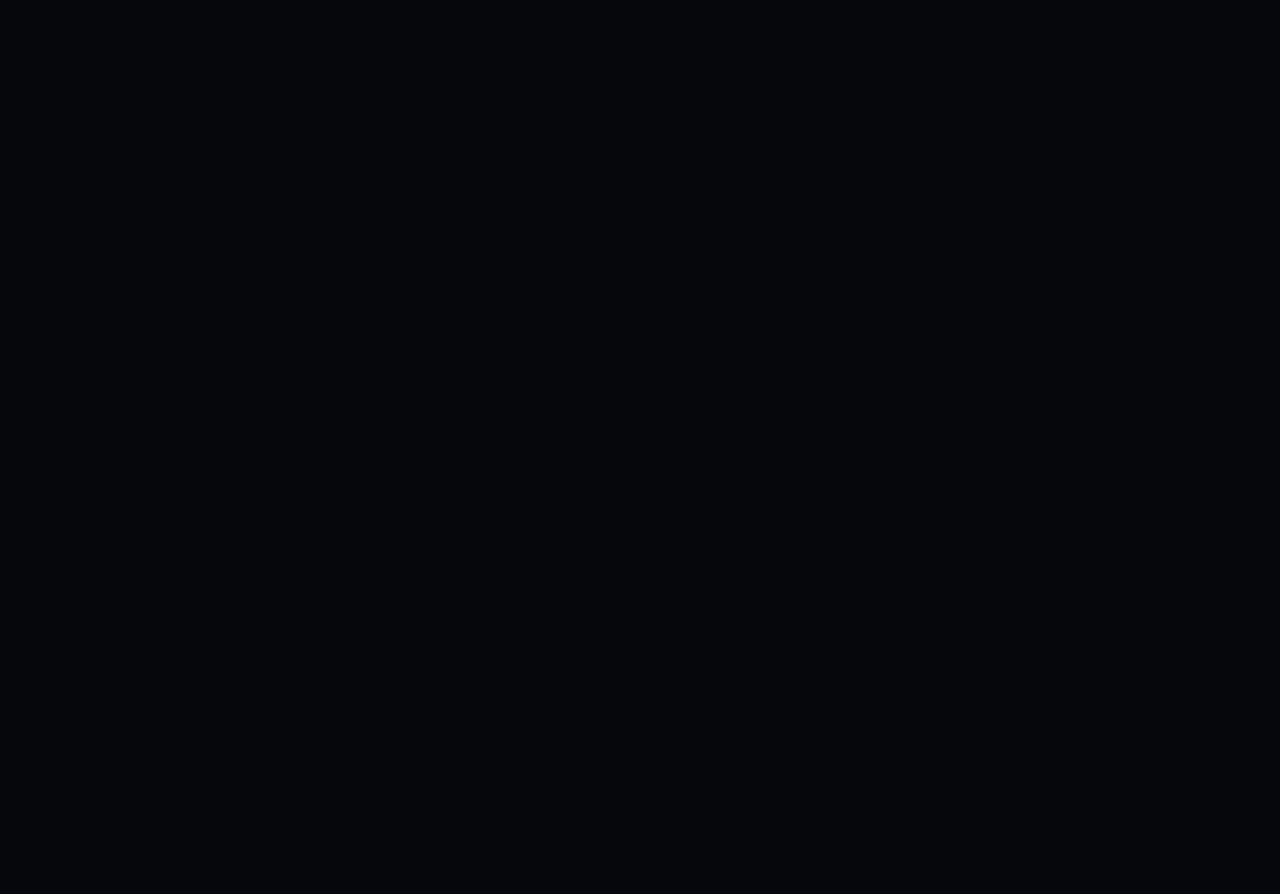
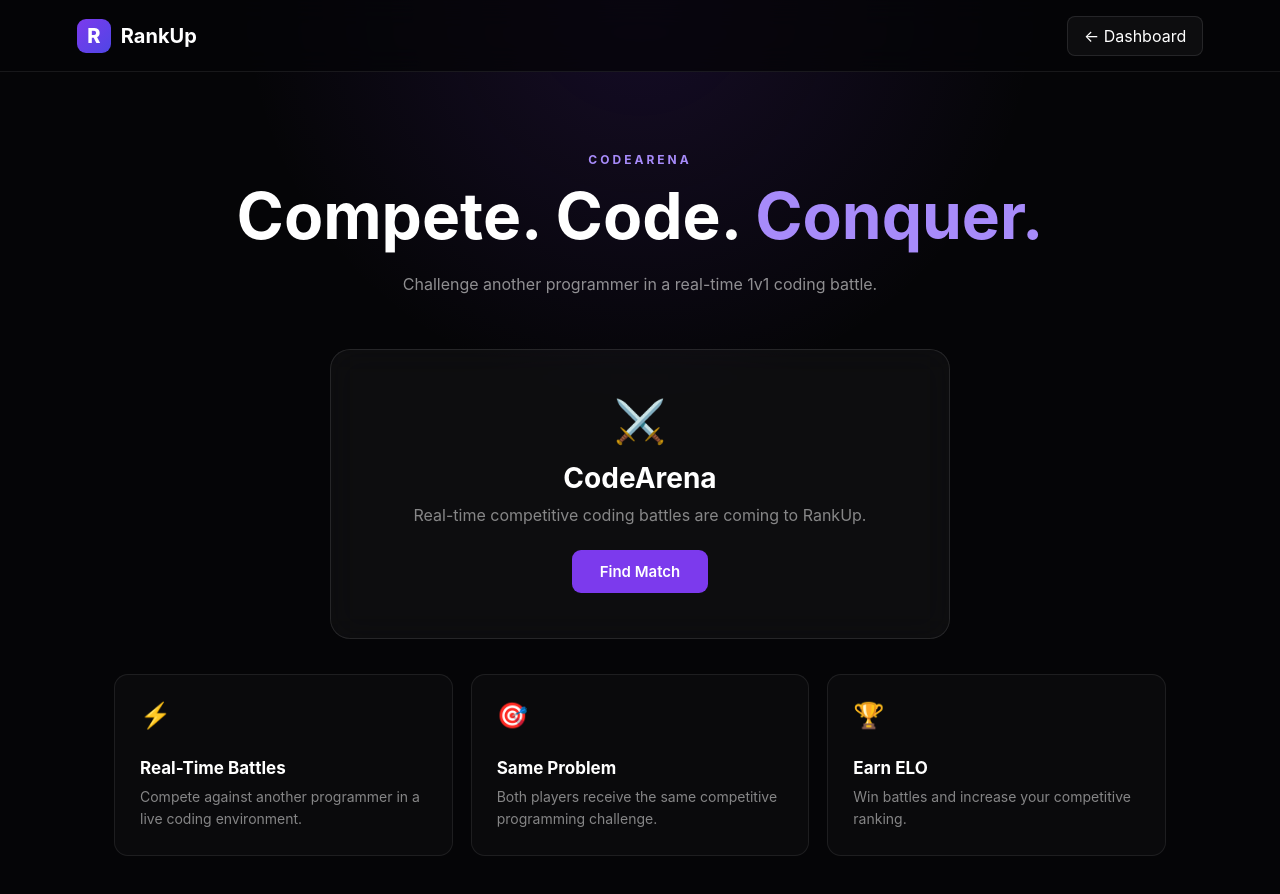
Before and after one commit to Beerugupta9621/RankUp, a React app in the folder frontend/: page /arena in a window 1280 px wide. Before the commit this address had no page. Shown: the top 894 px of the page. Before the commit the page ends 800 px from the top, so only its background shows below. Built offline with nearby package versions, Linux system fonts and the light colour scheme; the HTML template or start-up script is replaced by a standard one.

Commit message:
feat: add CodeArena page

```diff
--- a/frontend/src/App.jsx
+++ b/frontend/src/App.jsx
@@ -11,6 +11,8 @@ import Problems from "./pages/Problems";
 import ProblemDetails from "./pages/ProblemDetails";
 import SubmissionHistory from "./pages/SubmissionHistory";
 import SubmissionDetails from "./pages/SubmissionDetails";
+import Arena from "./pages/Arena";
+
 function LandingPage() {
     return (
         <div className="app">
@@ -216,6 +218,7 @@ function App() {
                 path="/problems/:id"
                 element={<ProblemDetails />}
             />
+            <Route path="/arena" element={<Arena />} />
             <Route
               path="/submissions"
                   element={<SubmissionHistory />}
--- /dev/null
+++ b/frontend/src/pages/Arena.css
@@ -0,0 +1,190 @@
+.arena-page {
+    min-height: 100vh;
+    background:
+        radial-gradient(
+            circle at top,
+            rgba(124, 58, 237, 0.14),
+            transparent 35%
+        ),
+        #050507;
+    color: white;
+}
+
+
+/* NAVBAR */
+
+.arena-nav {
+    height: 72px;
+    padding: 0 6%;
+    display: flex;
+    align-items: center;
+    justify-content: space-between;
+    border-bottom: 1px solid rgba(255, 255, 255, 0.08);
+    background: rgba(5, 5, 7, 0.75);
+    backdrop-filter: blur(14px);
+}
+
+.arena-logo {
+    display: flex;
+    align-items: center;
+    gap: 10px;
+    cursor: pointer;
+    font-size: 20px;
+    font-weight: 700;
+}
+
+.arena-logo-icon {
+    width: 34px;
+    height: 34px;
+    display: flex;
+    align-items: center;
+    justify-content: center;
+    border-radius: 9px;
+    background: linear-gradient(
+        135deg,
+        #7c3aed,
+        #4f46e5
+    );
+    font-weight: 800;
+}
+
+.arena-back-btn {
+    padding: 9px 16px;
+    border: 1px solid rgba(255, 255, 255, 0.1);
+    border-radius: 8px;
+    background: rgba(255, 255, 255, 0.04);
+    color: white;
+    cursor: pointer;
+}
+
+
+/* MAIN */
+
+.arena-main {
+    max-width: 1100px;
+    margin: auto;
+    padding: 80px 24px;
+    text-align: center;
+}
+
+.arena-label {
+    margin-bottom: 14px;
+    color: #a78bfa;
+    font-size: 12px;
+    font-weight: 700;
+    letter-spacing: 3px;
+}
+
+.arena-title {
+    margin: 0;
+    font-size: clamp(38px, 6vw, 64px);
+    line-height: 1.1;
+}
+
+.arena-title span {
+    color: #a78bfa;
+}
+
+.arena-description {
+    max-width: 600px;
+    margin: 20px auto 50px;
+    color: rgba(255, 255, 255, 0.55);
+    line-height: 1.7;
+}
+
+
+/* ARENA CARD */
+
+.arena-card {
+    max-width: 620px;
+    margin: auto;
+    padding: 45px 30px;
+    border: 1px solid rgba(255, 255, 255, 0.1);
+    border-radius: 20px;
+    background: rgba(255, 255, 255, 0.035);
+    backdrop-filter: blur(16px);
+}
+
+.arena-icon {
+    font-size: 42px;
+    margin-bottom: 15px;
+}
+
+.arena-card h2 {
+    margin: 0 0 10px;
+    font-size: 28px;
+}
+
+.arena-card p {
+    margin-bottom: 25px;
+    color: rgba(255, 255, 255, 0.5);
+}
+
+.find-match-btn {
+    padding: 12px 28px;
+    border: none;
+    border-radius: 9px;
+    background: #7c3aed;
+    color: white;
+    font-size: 15px;
+    font-weight: 600;
+    cursor: pointer;
+}
+
+.find-match-btn:hover {
+    opacity: 0.9;
+}
+
+
+/* FEATURES */
+
+.arena-features {
+    display: grid;
+    grid-template-columns: repeat(3, 1fr);
+    gap: 18px;
+    margin-top: 35px;
+}
+
+.arena-feature-card {
+    padding: 25px;
+    text-align: left;
+    border: 1px solid rgba(255, 255, 255, 0.08);
+    border-radius: 14px;
+    background: rgba(255, 255, 255, 0.025);
+}
+
+.feature-icon {
+    margin-bottom: 15px;
+    font-size: 25px;
+}
+
+.arena-feature-card h3 {
+    margin-bottom: 8px;
+    font-size: 17px;
+}
+
+.arena-feature-card p {
+    margin: 0;
+    color: rgba(255, 255, 255, 0.5);
+    font-size: 14px;
+    line-height: 1.6;
+}
+
+
+/* MOBILE */
+
+@media (max-width: 700px) {
+
+    .arena-main {
+        padding-top: 55px;
+    }
+
+    .arena-features {
+        grid-template-columns: 1fr;
+    }
+
+    .arena-nav {
+        padding: 0 20px;
+    }
+
+}
--- /dev/null
+++ b/frontend/src/pages/Arena.jsx
@@ -0,0 +1,138 @@
+import { useNavigate } from "react-router-dom";
+import "./Arena.css";
+
+function Arena() {
+
+    const navigate = useNavigate();
+
+    return (
+        <div className="arena-page">
+
+            <nav className="arena-nav">
+
+                <div
+                    className="arena-logo"
+                    onClick={() => navigate("/dashboard")}
+                >
+                    <div className="arena-logo-icon">
+                        R
+                    </div>
+
+                    <span>RankUp</span>
+                </div>
+
+                <button
+                    className="arena-back-btn"
+                    onClick={() => navigate("/dashboard")}
+                >
+                    ← Dashboard
+                </button>
+
+            </nav>
+
+
+            <main className="arena-main">
+
+                <div className="arena-label">
+                    CODEARENA
+                </div>
+
+                <h1 className="arena-title">
+                    Compete. Code. <span>Conquer.</span>
+                </h1>
+
+                <p className="arena-description">
+                    Challenge another programmer in a real-time
+                    1v1 coding battle.
+                </p>
+
+
+                <div className="arena-card">
+
+                    <div className="arena-icon">
+                        ⚔️
+                    </div>
+
+                    <h2>
+                        CodeArena
+                    </h2>
+
+                    <p>
+                        Real-time competitive coding battles
+                        are coming to RankUp.
+                    </p>
+
+                    <button
+                        className="find-match-btn"
+                        onClick={() => alert("Matchmaking coming soon!")}
+                    >
+                        Find Match
+                    </button>
+
+                </div>
+
+
+                <div className="arena-features">
+
+                    <div className="arena-feature-card">
+
+                        <div className="feature-icon">
+                            ⚡
+                        </div>
+
+                        <h3>
+                            Real-Time Battles
+                        </h3>
+
+                        <p>
+                            Compete against another programmer
+                            in a live coding environment.
+                        </p>
+
+                    </div>
+
+
+                    <div className="arena-feature-card">
+
+                        <div className="feature-icon">
+                            🎯
+                        </div>
+
+                        <h3>
+                            Same Problem
+                        </h3>
+
+                        <p>
+                            Both players receive the same
+                            competitive programming challenge.
+                        </p>
+
+                    </div>
+
+
+                    <div className="arena-feature-card">
+
+                        <div className="feature-icon">
+                            🏆
+                        </div>
+
+                        <h3>
+                            Earn ELO
+                        </h3>
+
+                        <p>
+                            Win battles and increase your
+                            competitive ranking.
+                        </p>
+
+                    </div>
+
+                </div>
+
+            </main>
+
+        </div>
+    );
+}
+
+export default Arena;
```
